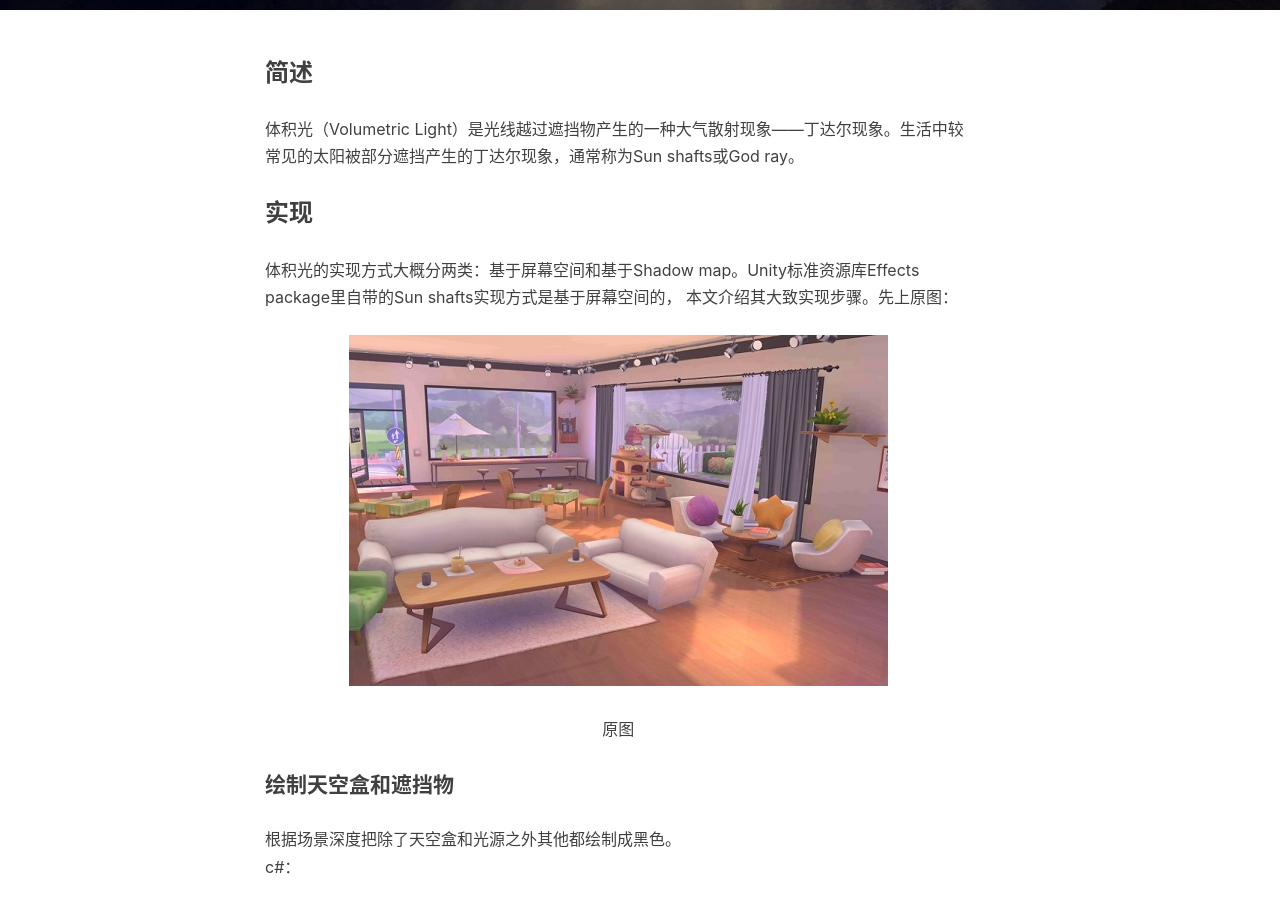
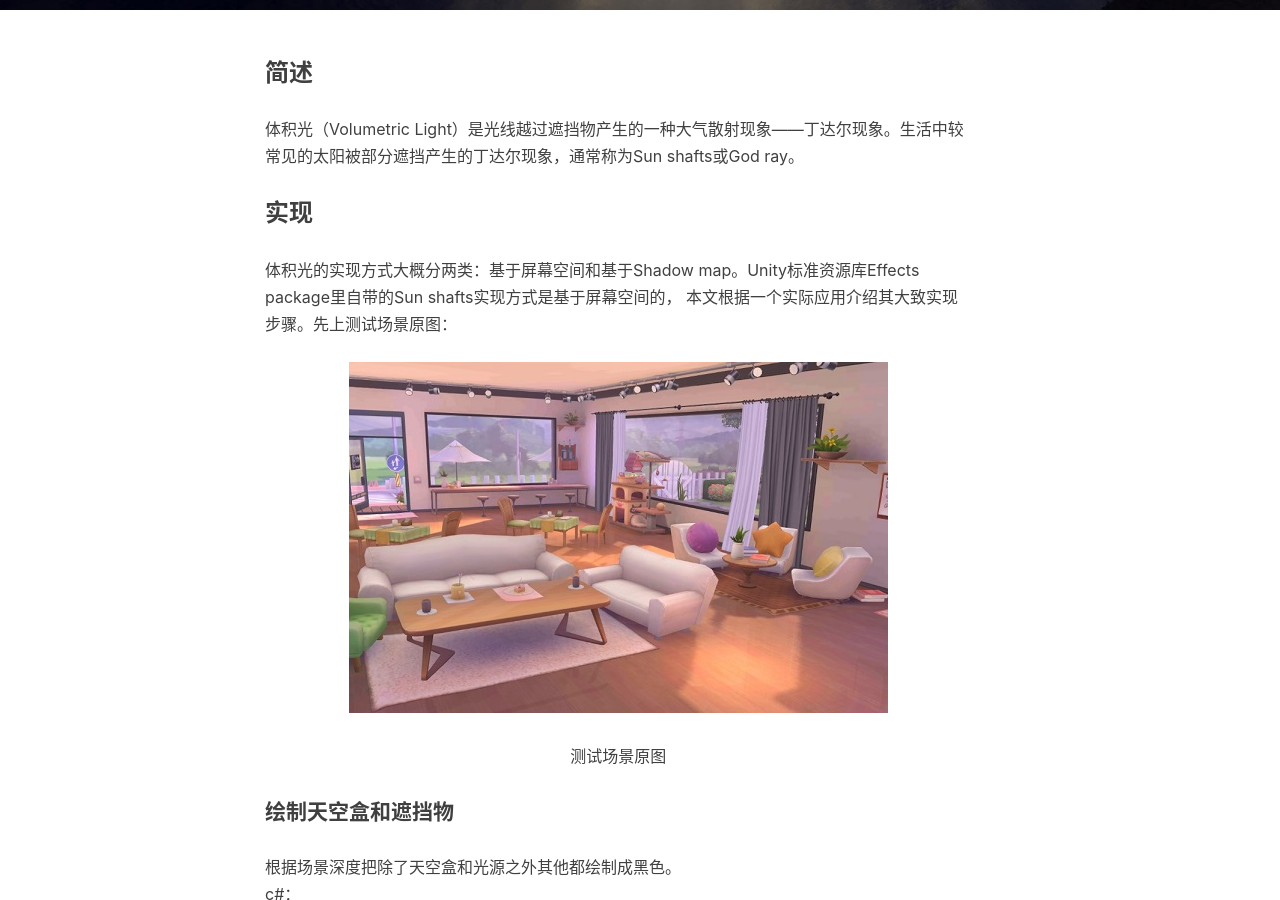
Before and after one commit to chenyong2github/blog, a Jekyll site: the page built from _posts/2017-12-25-sunshaft.markdown, in a window 1280 px wide and 900 px high, scrolled down 447 px. Built offline with Jekyll 4.4.1, drawn with Linux system fonts in a browser that asks for light colours; nearby versions of some CDN libraries; comment, search, counter and statistics services are not loaded.

Commit message:
vulumetric light

```diff
--- a/_posts/2017-12-25-sunshaft.markdown
+++ b/_posts/2017-12-25-sunshaft.markdown
@@ -16,9 +16,9 @@ tags:
 
 ### 实现
 体积光的实现方式大概分两类：基于屏幕空间和基于Shadow map。Unity标准资源库Effects package里自带的Sun shafts实现方式是基于屏幕空间的，
-本文介绍其大致实现步骤。先上原图：
+本文根据一个实际应用介绍其大致实现步骤。先上测试场景原图：
 ![这里写图片描述](/img/in-post/vl/1.jpg)
-<center>原图</center>
+<center>测试场景原图</center>
 
 #### 绘制天空盒和遮挡物
 根据场景深度把除了天空盒和光源之外其他都绘制成黑色。<br />
```
